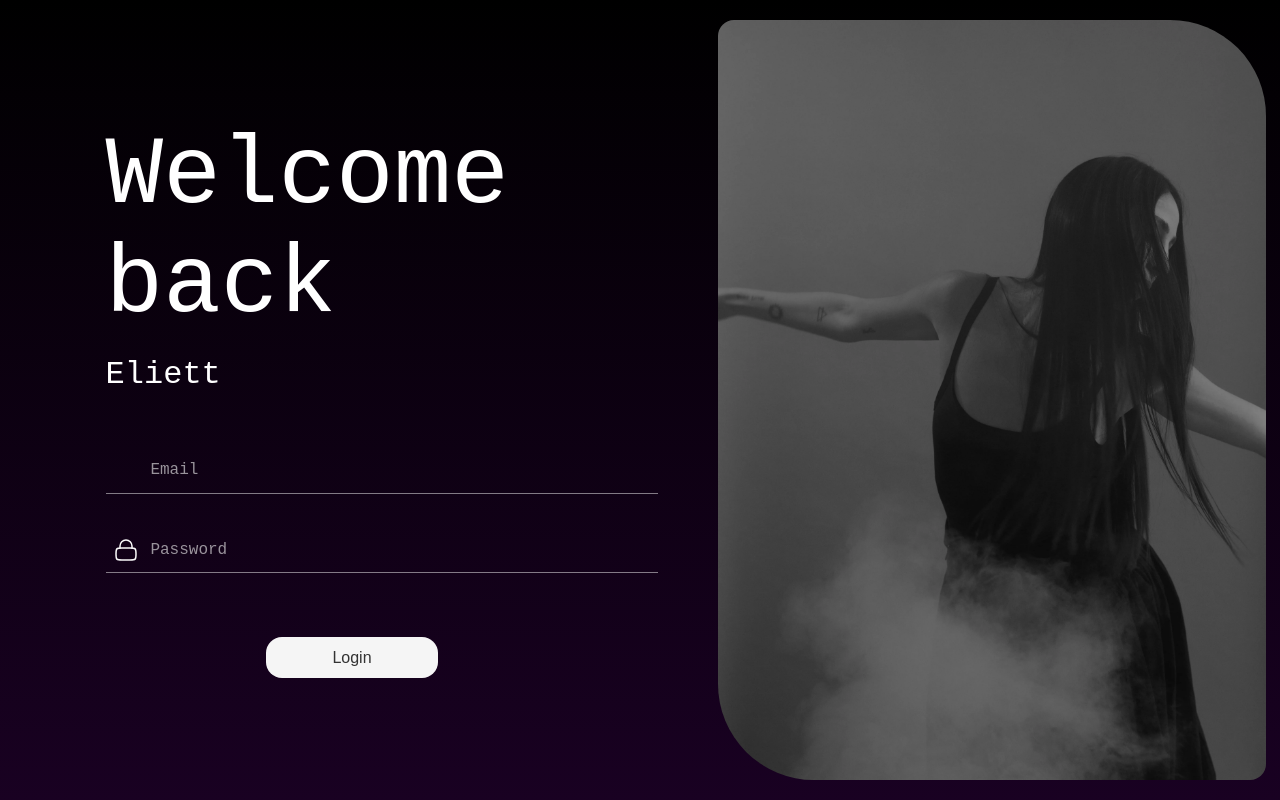
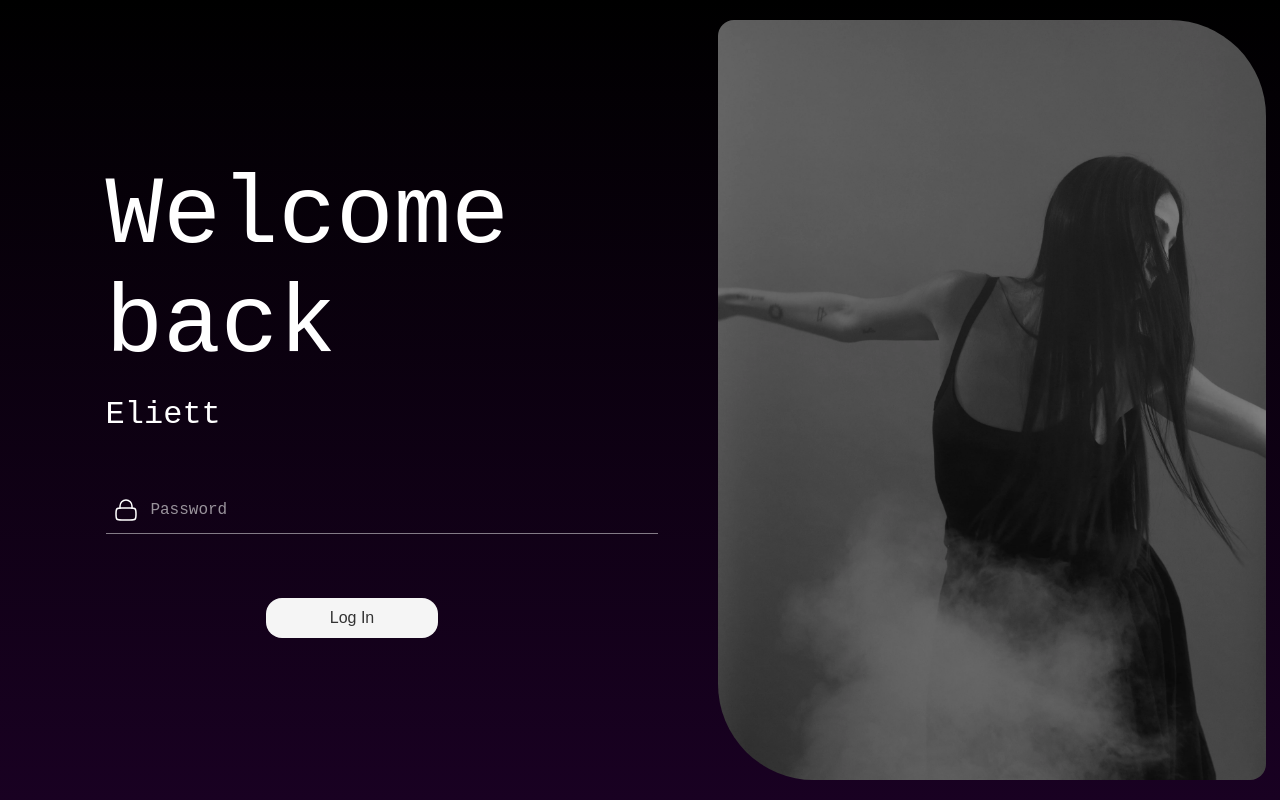
Before and after one commit to MariscalS19/ELIETT, a Next.js app: page /login in a window 1280 px wide. Built offline with nearby package versions, Linux system fonts and the light colour scheme; some icons are missing.

Commit message:
feat(frontend): refactor login UI and update admin dashboard

```diff
--- a/app/(admin)/login/page.tsx
+++ b/app/(admin)/login/page.tsx
@@ -14,8 +14,7 @@ export default function LoginPage() {
                     fill
                     priority
                     sizes="50vw"
-                    quality={100}
-                    unoptimized
+                    quality={75}
                 />
             </div>
         </div >
--- a/app/components/Login/Login.module.css
+++ b/app/components/Login/Login.module.css
@@ -54,7 +54,7 @@
     transform: translateY(-50%);
     width: 1.5em;
     height: 1.5em;
-    color: rgb(250, 250, 250);
+    color: white;
     transition: color 0.3s ease;
 }
 
@@ -117,3 +117,24 @@
 .loginInput:focus~.inputIcon {
     color: #ffffff;
 }
+
+.iconError {
+    color: red;
+}
+
+.inputError {
+    border-bottom: 2px solid red;
+}
+
+.labelError {
+    color: red;
+}
+
+.errorMessage {
+    margin: 0;
+    position: absolute;
+    top: 110%;
+    color: red;
+    font-size: 0.9em;
+
+}
--- a/app/components/Login/Login.tsx
+++ b/app/components/Login/Login.tsx
@@ -1,28 +1,27 @@
+'use client';
 import styles from './Login.module.css';
-import { EmailIcon } from '../icons/EmailIcon';
 import { PasswordIcon } from '../icons/PasswordIcon';
+import { useActionState } from 'react';
+import { logAdminAction } from '@/backend/actions/authActions';
 
 function Login() {
+    const [state, formAction, isPending] = useActionState(logAdminAction, null);
+    const hasError = state && !state.success;
     return (
         <div className={styles.loginContainer}>
             <div className={styles.loginHeader}>
-                <h1 className={styles.loginTitle}>Welcome <br></br> back</h1>
+                <h1 className={styles.loginTitle}>Welcome <br /> back</h1>
                 <h2 className={styles.loginSubtitle}>Eliett</h2>
             </div>
-            <form className={styles.loginForm}>
+            <form className={styles.loginForm} action={formAction}>
                 <div className={styles.inputWrapper}>
-                    <EmailIcon className={styles.inputIcon} />
-                    <input id="email" type="email" placeholder=" " className={styles.loginInput} autoComplete="email" />
-                    <label htmlFor="email" className={styles.loginLabel}>Email</label>
+                    <input id="password" name="password" type="password" placeholder="" className={`${styles.loginInput} ${hasError ? styles.inputError : ''}`} autoComplete="current-password" disabled={isPending} />
+                    <PasswordIcon className={`${styles.inputIcon} ${hasError ? styles.iconError : ''}`} />
+                    <label htmlFor="password" className={`${styles.loginLabel} ${hasError ? styles.labelError : ''}`}>Password</label>
+                    {hasError && <p className={styles.errorMessage}>{state.message}</p>}
                 </div>
-                <div className={styles.inputWrapper}>
-                    <PasswordIcon className={styles.inputIcon} />
-                    <input id="password" type="password" placeholder=" " className={styles.loginInput} autoComplete="current-password" />
-                    <label htmlFor="password" className={styles.loginLabel}>Password</label>
-
-                </div>
-                <button type="submit" className={styles.loginButton}>
-                    Login
+                <button type="submit" className={styles.loginButton} disabled={isPending}>
+                    {isPending ? 'Verifying...' : 'Log In'}
                 </button>
             </form>
         </div>
--- a/app/components/icons/index.ts
+++ b/app/components/icons/index.ts
@@ -1,2 +1 @@
-export { EmailIcon } from './EmailIcon';
 export { PasswordIcon } from './PasswordIcon';
```
Also changed, not shown: app/(admin)/admin/dashboard/page.tsx (+8 -0 lines).
